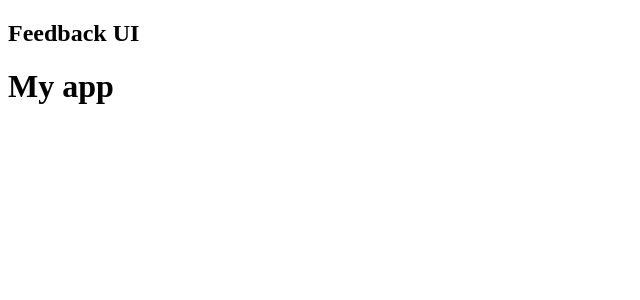
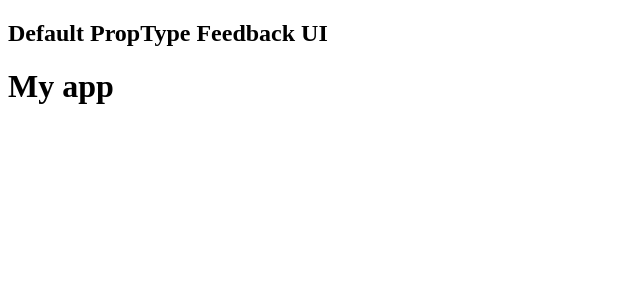
Before and after one commit to sahildhimandesigner/feedback-app, a React (Create React App) app: page / in a window 1280 px wide. Shown: the top 300 px of the page, without its empty margins (0-640 px from the left). Built offline with nearby package versions, Linux system fonts and the light colour scheme.

Commit message:
how to pass the props to component and set the default value of component

```diff
--- a/src/components/header.js
+++ b/src/components/header.js
@@ -1,11 +1,15 @@
-function Header(){
+function Header({ text }){
     return(
         <header>
             <div className="container">
-                <h2>Feedback UI</h2>
+                <h2>{text}</h2>
             </div>
         </header>
     )
 }
 
+Header.defaultProps = {
+    text: 'Default PropType Feedback UI',
+}
+
 export default Header;
```
